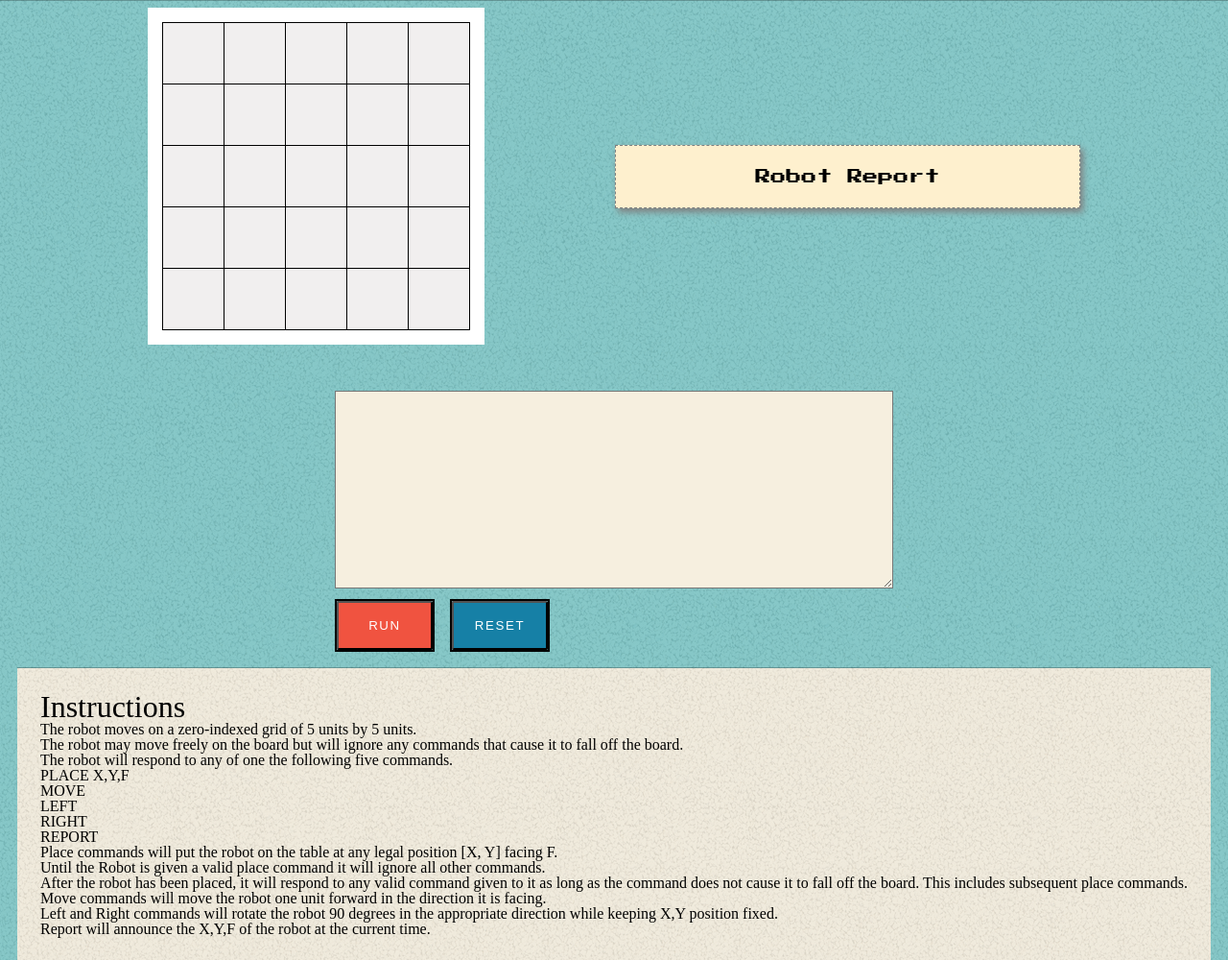
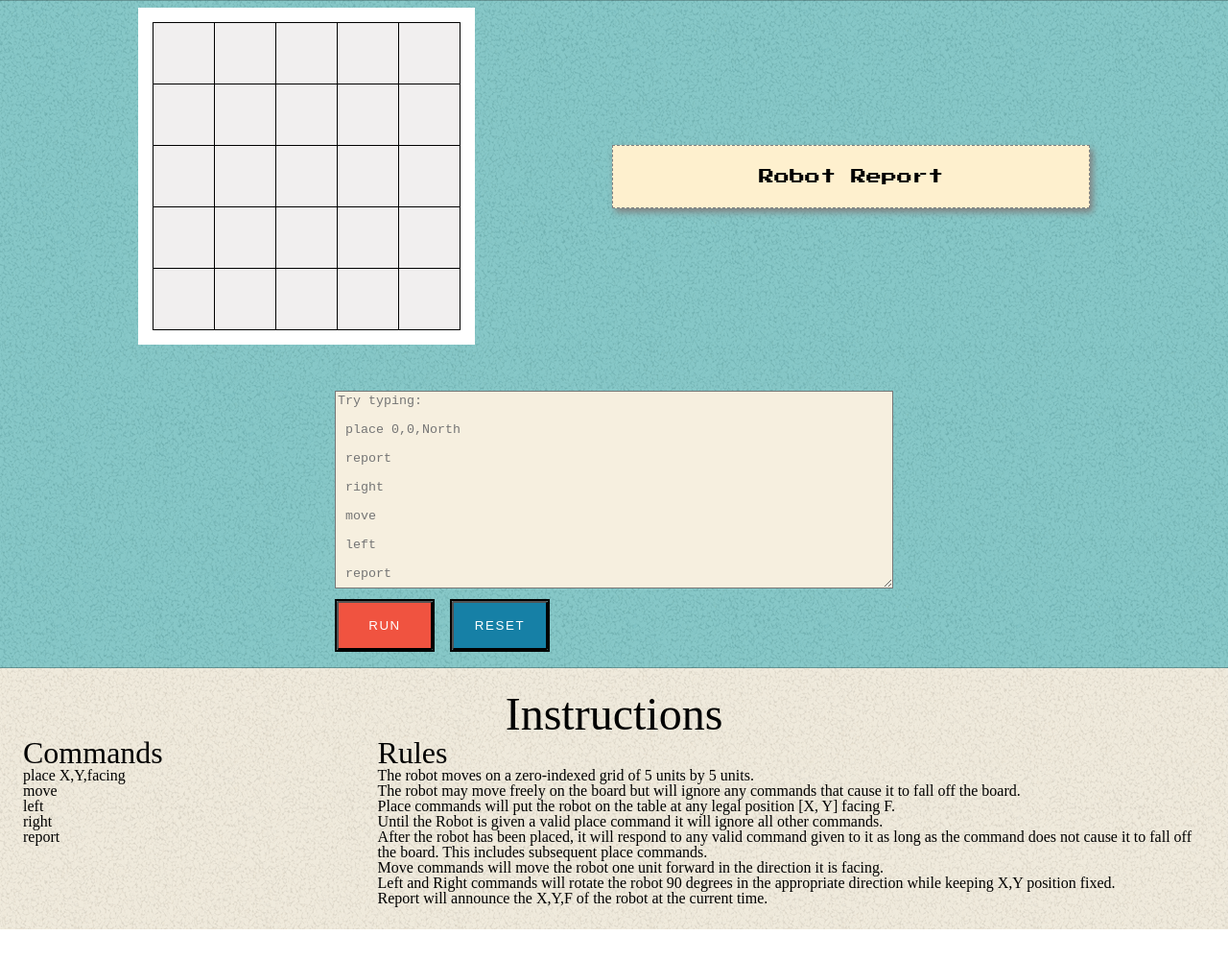
Before and after one commit to MrChaoCao/ToyRobotSimulator, a website built with webpack: page dist/index.html in a window 1280 px wide. Shown: the part 104-1104 px from the top of the page at 96% size. After the commit the page ends 1072 px from the top, so only its background shows below. Built offline with nearby package versions, Linux system fonts and the light colour scheme.

Commit message:
format instruction spacing

```diff
--- a/dist/index.html
+++ b/dist/index.html
@@ -37,7 +37,13 @@
 
         <div class="bottom-section">
           <div class="input-field">
-            <textarea id="command-list" name="name" rows="8" cols="80"></textarea>
+            <textarea id="command-list" name="name" rows="8" cols="80" placeholder="Try typing:
+            &#10; place 0,0,North
+            &#10; report
+            &#10; right
+            &#10; move
+            &#10; left
+            &#10; report"></textarea>
           </div>
           <div class="buttons">
             <div class="border-box">
@@ -51,24 +57,26 @@
       </div> <!-- graphical display -->
       <br>
       <div id="instructions">
-        <ul> <h2>Instructions</h2>
+        <h1>Instructions</h1>
+        <div class="instruction-text">
+          <div class="left-instructions">
+            <ol>
+              <h2>Commands</h2>
+              <li>place X,Y,facing</li>
+              <li>move</li>
+              <li>left</li>
+              <li>right</li>
+              <li>report</li>
+            </ol>
+          </div>
+          <div class="right-instructions">
+            <ul> <h2>Rules</h2>
               <li>
                 The robot moves on a zero-indexed grid of 5 units by 5 units.
               </li>
               <li>
                 The robot may move freely on the board but will ignore any commands that cause it to fall off the board.
               </li>
-        </ul>
-
-        <ol> The robot will respond to any of one the following five commands.
-          <li>PLACE X,Y,F</li>
-          <li>MOVE</li>
-          <li>LEFT</li>
-          <li>RIGHT</li>
-          <li>REPORT</li>
-        </ol>
-
-        <ul>
               <li>
                 Place commands will put the robot on the table at any legal position [X, Y] facing F.
               </li>
@@ -88,7 +96,8 @@
                 Report will announce the X,Y,F of the robot at the current time.
               </li>
             </ul>
-
+          </div>
+        </div>
       </div> <!-- Instructions -->
 
     </div> <!-- not banner-->
--- a/dist/style.css
+++ b/dist/style.css
@@ -8,6 +8,10 @@ body {
   align-items: center;
   justify-content: center;
   background-image: linear-gradient(rgba(12, 156, 156, 0.45), rgba(12, 156, 156, 0.45)), url('./assets/gravel.png');
+}
+
+.instructions:li{
+  margin-left: 10px;
 }
 
 .banner {
@@ -47,6 +51,20 @@ body {
   background-color: #E3DDCE;
   padding: 3vmin;
   background-image: linear-gradient(rgba(245, 233, 202, 0.45), rgba(245, 233, 202, 0.45)), url('./assets/gravel.png');
+  display: flex;
+  flex-direction: column;
+  align-items: center;
+}
+
+.instruction-text {
+  display: flex;
+}
+
+.left-instructions{
+  width: 30%;
+}
+.right-instructions{
+  width: 70%;
 }
 
 .top-section {
```
Lines whose indentation alone changed are shown as unchanged.
